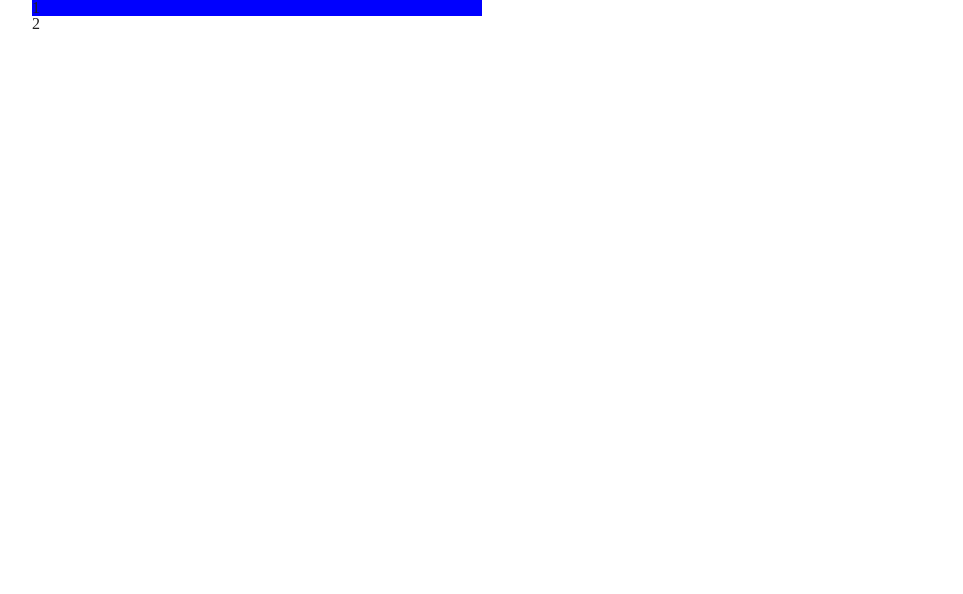
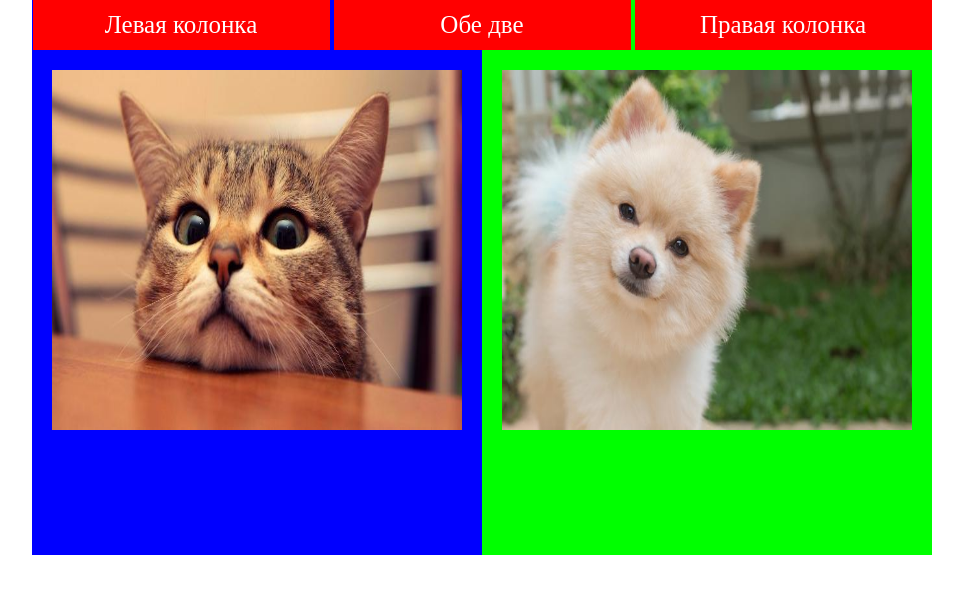
Before and after one commit to Kol9n9/931802.nikolay.slezenko.lab6, a plain HTML site: page index.html in a window 1280 px wide. Shown: the whole page, without its empty margins (158-1121 px from the left). Drawn offline with Linux system fonts and the light colour scheme.

Commit message:
El trabajo está hecho

```diff
--- a/css/main.css
+++ b/css/main.css
@@ -1,12 +1,38 @@
 .main{
 	width: 900px;
 	margin: 0 auto;
+	position: relative;
 }
-.leftside{
+.main ul{
+	position: absolute;
+	text-align: center;
+	width: 100%;
+}
+.main ul li{
+	display: inline-block;
+	width: 33%;
+	height: 50px;
+	line-height: 50px;
+	font-size: 25px;
+	color: white;
+	background: rgb(255,0,0);
+	cursor: pointer;
+}
+
+
+#leftside{
 	width: 50%;
 	background: rgb(0,0,255);
+	padding: 70px 0 125px 0;
+	float: left;
 }
-.righside{
-	width: 50%;
+#rightside{
 	background: rgb(0,255,0);
+	padding: 70px 0 125px 0;
+
 }
+img{
+	margin-left: 20px;
+	width: 410px;
+	height: 360px;
+}
--- a/index.html
+++ b/index.html
@@ -6,17 +6,57 @@
 	<link type="text/css" rel="stylesheet" href="css/reset.css"/>
 	<link type="text/css" rel="stylesheet" href="css/main.css"/>
 	<script>
-
+		function changeColumn(column){
+			switch (column){
+				case -1:
+					document.getElementById("leftside").style.width = "95%";
+					document.getElementById("rightcontent").style.display = "none";
+					document.getElementById("leftcontent").style.display = "block";
+					let img = document.getElementById("leftside").getElementsByTagName("img")[0];
+					let imgHeight = img.clientHeight;
+					img.style.width = "600px";
+					document.getElementById("rightside").style.height = ""+imgHeight+"px";
+					break;
+				case 0:
+					document.getElementById("leftside").style.width = "50%";
+					document.getElementById("rightcontent").style.display = "block";
+					document.getElementById("leftcontent").style.display = "block";
+					let img1 = document.getElementById("leftside").getElementsByTagName("img")[0];
+					let img2 = document.getElementById("rightside").getElementsByTagName("img")[0];
+					img1.style.width = "410px";
+					img2.style.width = "410px";
+					break;
+				case 1:
+					document.getElementById("leftside").style.width = "5%";
+					document.getElementById("rightcontent").style.display = "block";
+					document.getElementById("leftcontent").style.display = "none";
+					let imgg = document.getElementById("rightside").getElementsByTagName("img")[0];
+					let imggHeight = imgg.clientHeight;
+					imgg.style.width = "600px";
+					document.getElementById("leftside").style.height = ""+imggHeight+"px";
+					break;
+			}
+		}
 	</script>
 </head>
 
 <body>
 	<div class="main">
-		<div class="leftside">
-			1
+		<ul>
+			<li onclick="changeColumn(-1)">Левая колонка</li>
+			<li onclick="changeColumn(0)">Обе две</li>
+			<li onclick="changeColumn(1)">Правая колонка</li>
+
+		</ul>
+		<div id="leftside">
+			<div id="leftcontent">
+				<img src="img/cat.jpg" alt="cat"/>
+			</div>
 		</div>
-		<div class="rightside">
-			2
+		<div id="rightside">
+			<div id="rightcontent">
+				<img src="img/dog.jpg" alt="cat"/>
+			</div>
 		</div>
 	</div>
 </body>
```
